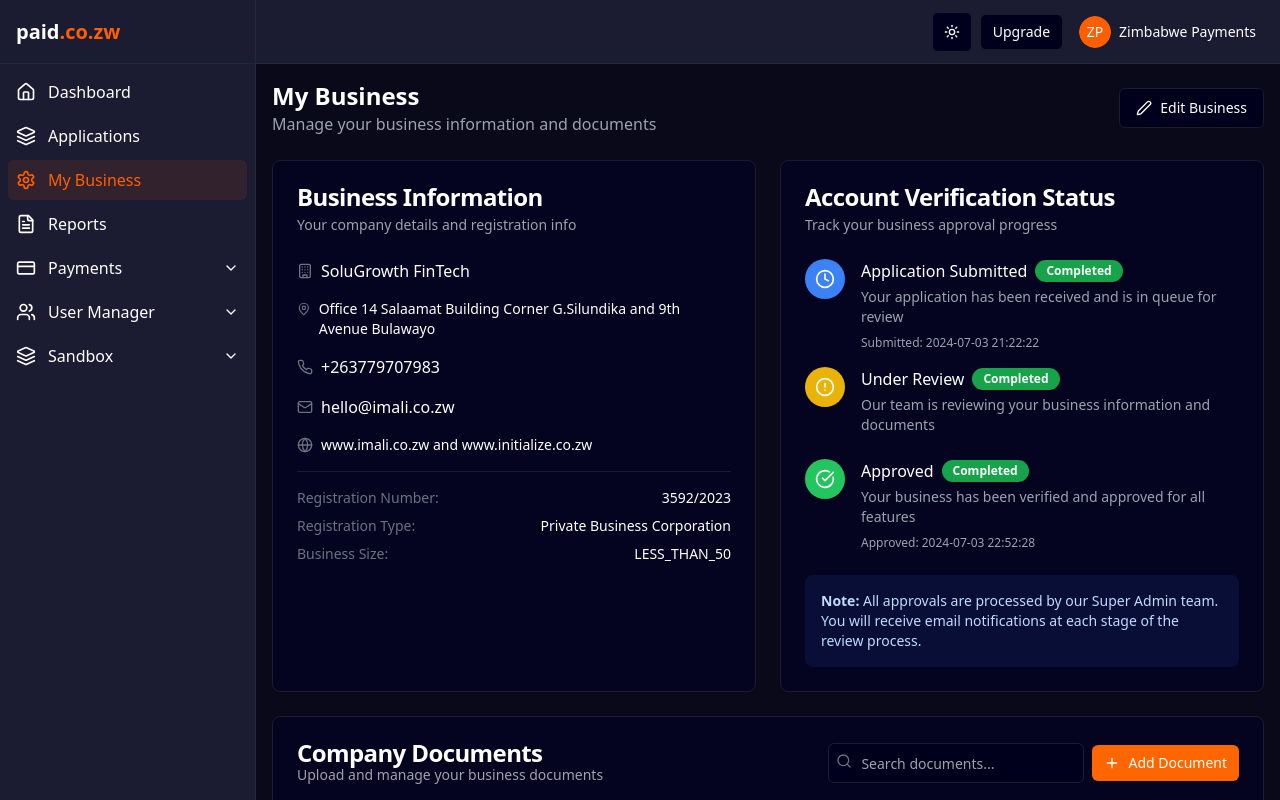
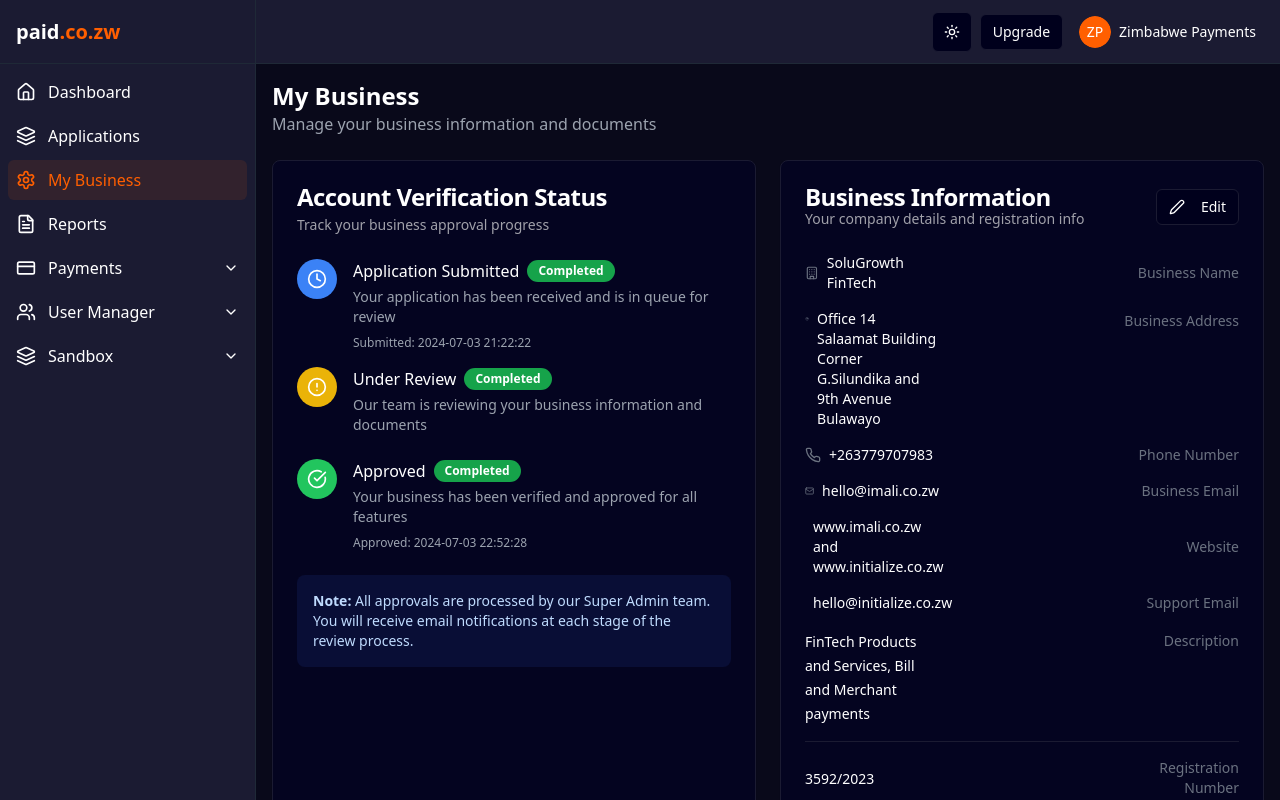
Before and after one commit to sirafrank18/zimpay-digital-flow-34, a React (Vite) app: page /dashboard/business in a window 1280 px wide. Shown: the top 800 px of the page. Built offline with nearby package versions, Linux system fonts and the light colour scheme.

Commit message:
Refactor: Business page layout and labels
Restructure the "My Business" page to display business information on the right side, with editable fields and corresponding labels.

```diff
--- a/src/pages/dashboard/Business.tsx
+++ b/src/pages/dashboard/Business.tsx
@@ -1,11 +1,11 @@
-
 import React, { useState } from "react";
-import { Building, MapPin, Phone, Mail, Globe, Upload, FileText, Download, Search, Plus } from "lucide-react";
+import { Building, MapPin, Phone, Mail, Globe, Upload, FileText, Download, Search, Plus, Edit2, Save, X } from "lucide-react";
 import { Button } from "@/components/ui/button";
 import { Card, CardContent, CardDescription, CardHeader, CardTitle } from "@/components/ui/card";
 import { Badge } from "@/components/ui/badge";
 import { Input } from "@/components/ui/input";
 import { Label } from "@/components/ui/label";
+import { Textarea } from "@/components/ui/textarea";
 import { Separator } from "@/components/ui/separator";
 import { toast } from "sonner";
 import EditBusinessForm from "@/components/dashboard/EditBusinessForm";
@@ -52,7 +52,8 @@ interface Director {
 
 const Business = () => {
   const [searchTerm, setSearchTerm] = useState("");
-  const [businessInfo, setBusinessInfo] = useState<BusinessInfo>({
+  const [isEditing, setIsEditing] = useState(false);
+  const [editedBusinessInfo, setEditedBusinessInfo] = useState<BusinessInfo>({
     name: "SoluGrowth FinTech",
     address: "Office 14 Salaamat Building Corner G.Silundika and 9th Avenue Bulawayo",
     email: "hello@imali.co.zw",
@@ -70,6 +71,7 @@ const Business = () => {
     lastModifiedBy: "webster",
     lastModifiedDate: "2024-07-03 22:52:28"
   });
+  const [businessInfo, setBusinessInfo] = useState<BusinessInfo>(editedBusinessInfo);
 
   const [documents, setDocuments] = useState<Document[]>([
     {
@@ -128,9 +130,29 @@ const Business = () => {
     }
   ]);
 
-  const handleBusinessUpdate = (updatedInfo: BusinessInfo) => {
-    setBusinessInfo(updatedInfo);
-    toast.success("Business information updated. Changes will be reviewed by our team.");
+  const handleEditToggle = () => {
+    if (isEditing) {
+      setEditedBusinessInfo(businessInfo);
+    }
+    setIsEditing(!isEditing);
+  };
+
+  const handleSave = () => {
+    setBusinessInfo(editedBusinessInfo);
+    setIsEditing(false);
+    toast.success("Business information updated successfully");
+  };
+
+  const handleCancel = () => {
+    setEditedBusinessInfo(businessInfo);
+    setIsEditing(false);
+  };
+
+  const handleInputChange = (field: keyof BusinessInfo, value: string) => {
+    setEditedBusinessInfo(prev => ({
+      ...prev,
+      [field]: value
+    }));
   };
 
   const handleFileUpload = (event: React.ChangeEvent<HTMLInputElement>) => {
@@ -179,64 +201,222 @@ const Business = () => {
             Manage your business information and documents
           </p>
         </div>
-        <EditBusinessForm
-          businessInfo={businessInfo}
-          onSave={handleBusinessUpdate}
-        />
       </div>
 
       <div className="grid grid-cols-1 lg:grid-cols-2 gap-6">
-        <Card>
-          <CardHeader>
-            <CardTitle>Business Information</CardTitle>
-            <CardDescription>Your company details and registration info</CardDescription>
-          </CardHeader>
-          <CardContent className="space-y-4">
-            <div className="flex items-center gap-2">
-              <Building className="h-4 w-4 text-gray-500" />
-              <span className="font-medium">{businessInfo.name}</span>
-            </div>
-            <div className="flex items-start gap-2">
-              <MapPin className="h-4 w-4 text-gray-500 mt-0.5" />
-              <span className="text-sm">{businessInfo.address}</span>
-            </div>
-            <div className="flex items-center gap-2">
-              <Phone className="h-4 w-4 text-gray-500" />
-              <span>{businessInfo.phone}</span>
-            </div>
-            <div className="flex items-center gap-2">
-              <Mail className="h-4 w-4 text-gray-500" />
-              <span>{businessInfo.email}</span>
-            </div>
-            <div className="flex items-center gap-2">
-              <Globe className="h-4 w-4 text-gray-500" />
-              <span className="text-sm">{businessInfo.website}</span>
-            </div>
-            <Separator />
-            <div className="space-y-2 text-sm">
-              <div className="flex justify-between">
-                <span className="text-gray-500">Registration Number:</span>
-                <span className="font-medium">{businessInfo.registrationNumber}</span>
-              </div>
-              <div className="flex justify-between">
-                <span className="text-gray-500">Registration Type:</span>
-                <span>{businessInfo.registrationType}</span>
-              </div>
-              <div className="flex justify-between">
-                <span className="text-gray-500">Business Size:</span>
-                <span>{businessInfo.size}</span>
-              </div>
-            </div>
-          </CardContent>
-        </Card>
-
-        {/* Enhanced Approval Status */}
+        {/* Enhanced Approval Status - Left Side */}
         <ApprovalStatus
           currentStage={businessInfo.approvalStatus}
           submissionDate={businessInfo.createdDate}
           reviewDate="2024-07-04 09:30:00"
           approvalDate={businessInfo.approvalStatus === "APPROVED" ? businessInfo.lastModifiedDate : undefined}
         />
+
+        {/* Business Information - Right Side with Editable Fields */}
+        <Card>
+          <CardHeader>
+            <div className="flex justify-between items-center">
+              <div>
+                <CardTitle>Business Information</CardTitle>
+                <CardDescription>Your company details and registration info</CardDescription>
+              </div>
+              <div className="flex gap-2">
+                {isEditing ? (
+                  <>
+                    <Button variant="outline" size="sm" onClick={handleCancel}>
+                      <X className="h-4 w-4 mr-2" />
+                      Cancel
+                    </Button>
+                    <Button size="sm" onClick={handleSave}>
+                      <Save className="h-4 w-4 mr-2" />
+                      Save
+                    </Button>
+                  </>
+                ) : (
+                  <Button variant="outline" size="sm" onClick={handleEditToggle}>
+                    <Edit2 className="h-4 w-4 mr-2" />
+                    Edit
+                  </Button>
+                )}
+              </div>
+            </div>
+          </CardHeader>
+          <CardContent className="space-y-4">
+            <div className="grid grid-cols-3 gap-4 items-center">
+              <div className="flex items-center gap-2">
+                <Building className="h-4 w-4 text-gray-500" />
+                {isEditing ? (
+                  <Input
+                    value={editedBusinessInfo.name}
+                    onChange={(e) => handleInputChange('name', e.target.value)}
+                    className="text-sm"
+                  />
+                ) : (
+                  <span className="font-medium text-sm">{businessInfo.name}</span>
+                )}
+              </div>
+              <div></div>
+              <Label className="text-right text-sm text-gray-500">Business Name</Label>
+            </div>
+
+            <div className="grid grid-cols-3 gap-4 items-start">
+              <div className="flex items-start gap-2">
+                <MapPin className="h-4 w-4 text-gray-500 mt-0.5" />
+                {isEditing ? (
+                  <Textarea
+                    value={editedBusinessInfo.address}
+                    onChange={(e) => handleInputChange('address', e.target.value)}
+                    className="text-sm min-h-[60px]"
+                    rows={3}
+                  />
+                ) : (
+                  <span className="text-sm">{businessInfo.address}</span>
+                )}
+              </div>
+              <div></div>
+              <Label className="text-right text-sm text-gray-500 mt-0.5">Business Address</Label>
+            </div>
+
+            <div className="grid grid-cols-3 gap-4 items-center">
+              <div className="flex items-center gap-2">
+                <Phone className="h-4 w-4 text-gray-500" />
+                {isEditing ? (
+                  <Input
+                    value={editedBusinessInfo.phone}
+                    onChange={(e) => handleInputChange('phone', e.target.value)}
+                    className="text-sm"
+                  />
+                ) : (
+                  <span className="text-sm">{businessInfo.phone}</span>
+                )}
+              </div>
+              <div></div>
+              <Label className="text-right text-sm text-gray-500">Phone Number</Label>
+            </div>
+
+            <div className="grid grid-cols-3 gap-4 items-center">
+              <div className="flex items-center gap-2">
+                <Mail className="h-4 w-4 text-gray-500" />
+                {isEditing ? (
+                  <Input
+                    value={editedBusinessInfo.email}
+                    onChange={(e) => handleInputChange('email', e.target.value)}
+                    className="text-sm"
+                    type="email"
+                  />
+                ) : (
+                  <span className="text-sm">{businessInfo.email}</span>
+                )}
+              </div>
+              <div></div>
+              <Label className="text-right text-sm text-gray-500">Business Email</Label>
+            </div>
+
+            <div className="grid grid-cols-3 gap-4 items-center">
+              <div className="flex items-center gap-2">
+                <Globe className="h-4 w-4 text-gray-500" />
+                {isEditing ? (
+                  <Input
+                    value={editedBusinessInfo.website}
+                    onChange={(e) => handleInputChange('website', e.target.value)}
+                    className="text-sm"
+                  />
+                ) : (
+                  <span className="text-sm">{businessInfo.website}</span>
+                )}
+              </div>
+              <div></div>
+              <Label className="text-right text-sm text-gray-500">Website</Label>
+            </div>
+
+            <div className="grid grid-cols-3 gap-4 items-center">
+              <div className="flex items-center gap-2">
+                <Mail className="h-4 w-4 text-gray-500" />
+                {isEditing ? (
+                  <Input
+                    value={editedBusinessInfo.supportEmail}
+                    onChange={(e) => handleInputChange('supportEmail', e.target.value)}
+                    className="text-sm"
+                    type="email"
+                  />
+                ) : (
+                  <span className="text-sm">{businessInfo.supportEmail}</span>
+                )}
+              </div>
+              <div></div>
+              <Label className="text-right text-sm text-gray-500">Support Email</Label>
+            </div>
+
+            <div className="grid grid-cols-3 gap-4 items-start">
+              <div className="col-span-1">
+                {isEditing ? (
+                  <Textarea
+                    value={editedBusinessInfo.description}
+                    onChange={(e) => handleInputChange('description', e.target.value)}
+                    className="text-sm min-h-[60px]"
+                    rows={3}
+                  />
+                ) : (
+                  <span className="text-sm">{businessInfo.description}</span>
+                )}
+              </div>
+              <div></div>
+              <Label className="text-right text-sm text-gray-500 mt-0.5">Description</Label>
+            </div>
+
+            <Separator />
+
+            <div className="space-y-3">
+              <div className="grid grid-cols-3 gap-4 items-center">
+                <div>
+                  {isEditing ? (
+                    <Input
+                      value={editedBusinessInfo.registrationNumber}
+                      onChange={(e) => handleInputChange('registrationNumber', e.target.value)}
+                      className="text-sm"
+                    />
+                  ) : (
+                    <span className="font-medium text-sm">{businessInfo.registrationNumber}</span>
+                  )}
+                </div>
+                <div></div>
+                <Label className="text-right text-sm text-gray-500">Registration Number</Label>
+              </div>
+
+              <div className="grid grid-cols-3 gap-4 items-center">
+                <div>
+                  {isEditing ? (
+                    <Input
+                      value={editedBusinessInfo.registrationType}
+                      onChange={(e) => handleInputChange('registrationType', e.target.value)}
+                      className="text-sm"
+                    />
+                  ) : (
+                    <span className="text-sm">{businessInfo.registrationType}</span>
+                  )}
+                </div>
+                <div></div>
+                <Label className="text-right text-sm text-gray-500">Registration Type</Label>
+              </div>
+
+              <div className="grid grid-cols-3 gap-4 items-center">
+                <div>
+                  {isEditing ? (
+                    <Input
+                      value={editedBusinessInfo.size}
+                      onChange={(e) => handleInputChange('size', e.target.value)}
+                      className="text-sm"
+                    />
+                  ) : (
+                    <span className="text-sm">{businessInfo.size}</span>
+                  )}
+                </div>
+                <div></div>
+                <Label className="text-right text-sm text-gray-500">Business Size</Label>
+              </div>
+            </div>
+          </CardContent>
+        </Card>
       </div>
 
       {/* Enhanced Company Documents */}
```
